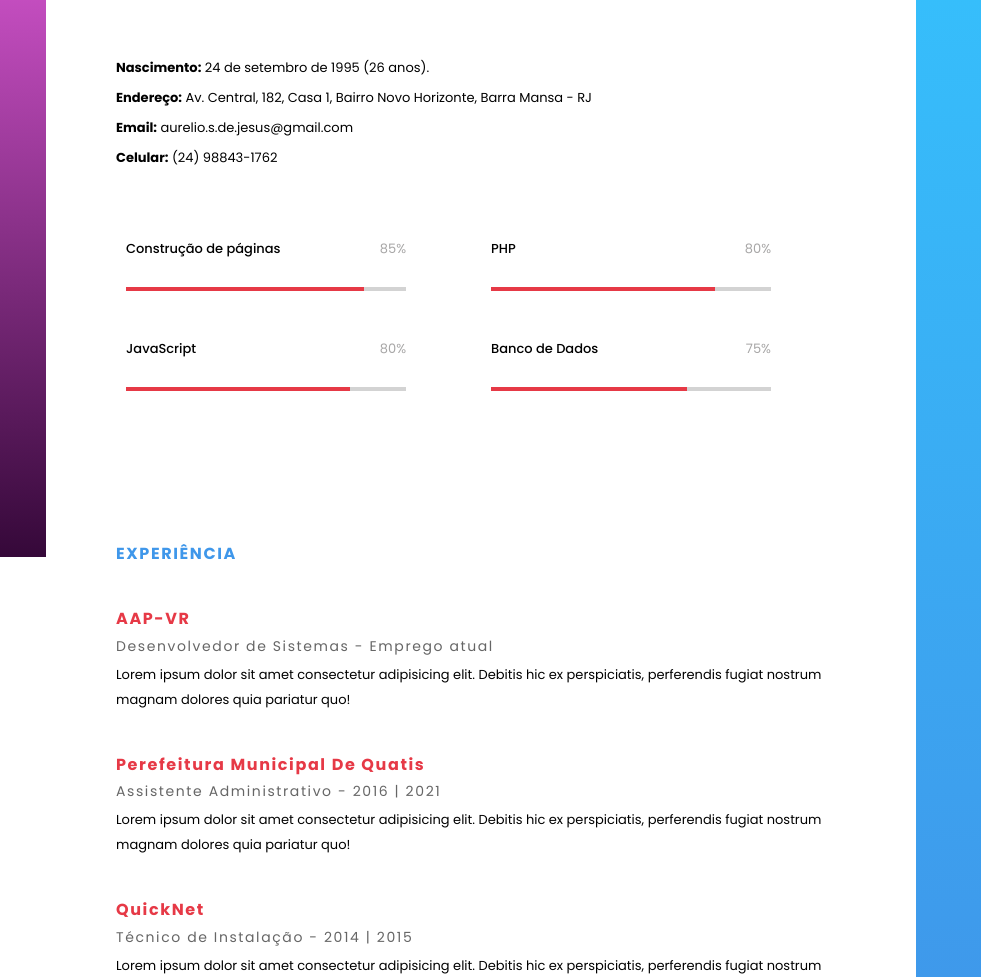
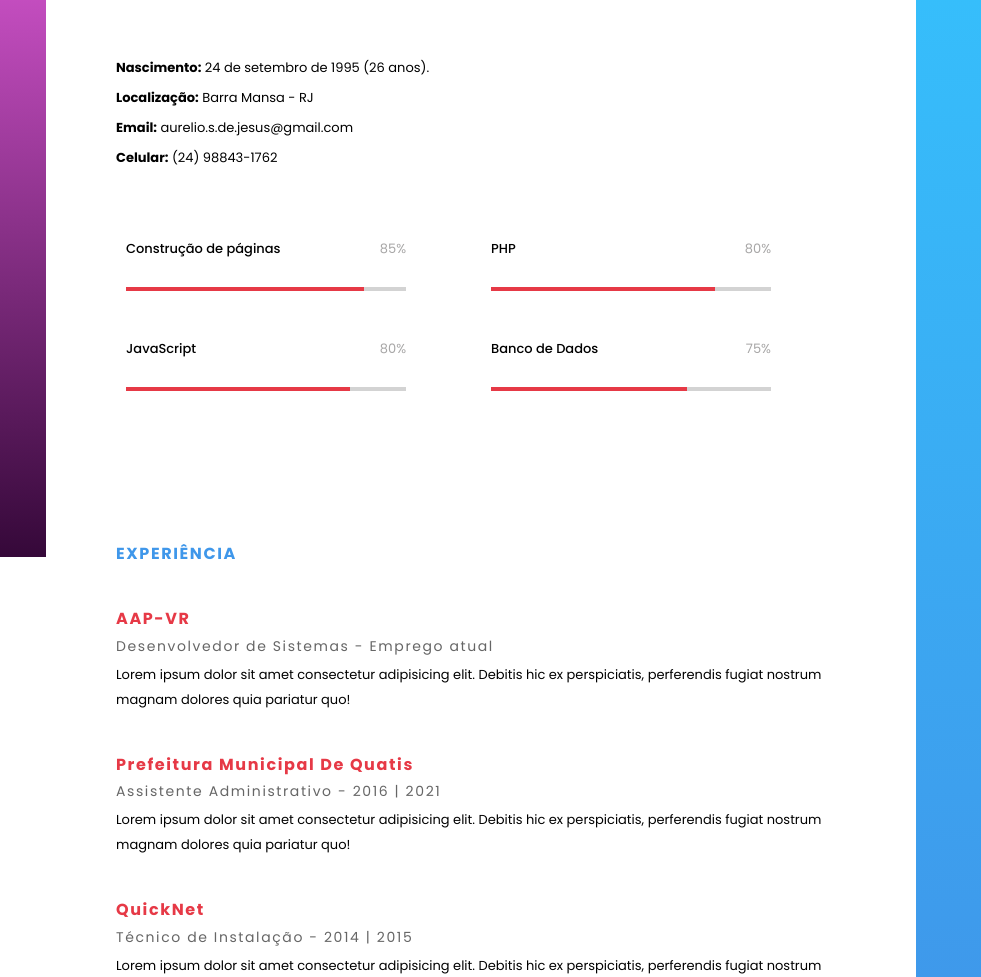
Before and after one commit to Lioh23/page-curriculum, a plain HTML site: page index.html in a window 1280 px wide. Shown: the part 243-1220 px from the top of the page, 299-1280 px from the left. Drawn offline with Linux system fonts and the light colour scheme.

Commit message:
fix little bugs

```diff
--- a/index.html
+++ b/index.html
@@ -95,7 +95,7 @@
                         <span class="text__bold">Nascimento:</span> 24 de setembro de 1995 (26 anos).
                     </li>
                     <li class="about-me__aditional-info">
-                        <span class="text__bold">Endereço:</span> Av. Central, 182, Casa 1, Bairro Novo Horizonte, Barra Mansa - RJ
+                        <span class="text__bold">Localização:</span> Barra Mansa - RJ
                     </li>
                     <li class="about-me__aditional-info">
                         <span class="text__bold">Email:</span> aurelio.s.de.jesus@gmail.com
@@ -146,7 +146,7 @@
                 </div>
 
                 <div class="career-item">
-                    <h3 class="career-item__title">Perefeitura Municipal de Quatis</h3>
+                    <h3 class="career-item__title">Prefeitura Municipal de Quatis</h3>
                     <h4 class="career-item__subtitle">Assistente Administrativo - 2016 | 2021</h4>
                     <p class="career-item__description">Lorem ipsum dolor sit amet consectetur adipisicing elit. Debitis hic ex perspiciatis, perferendis fugiat nostrum magnam dolores quia pariatur quo!</p>
                 </div>
```
